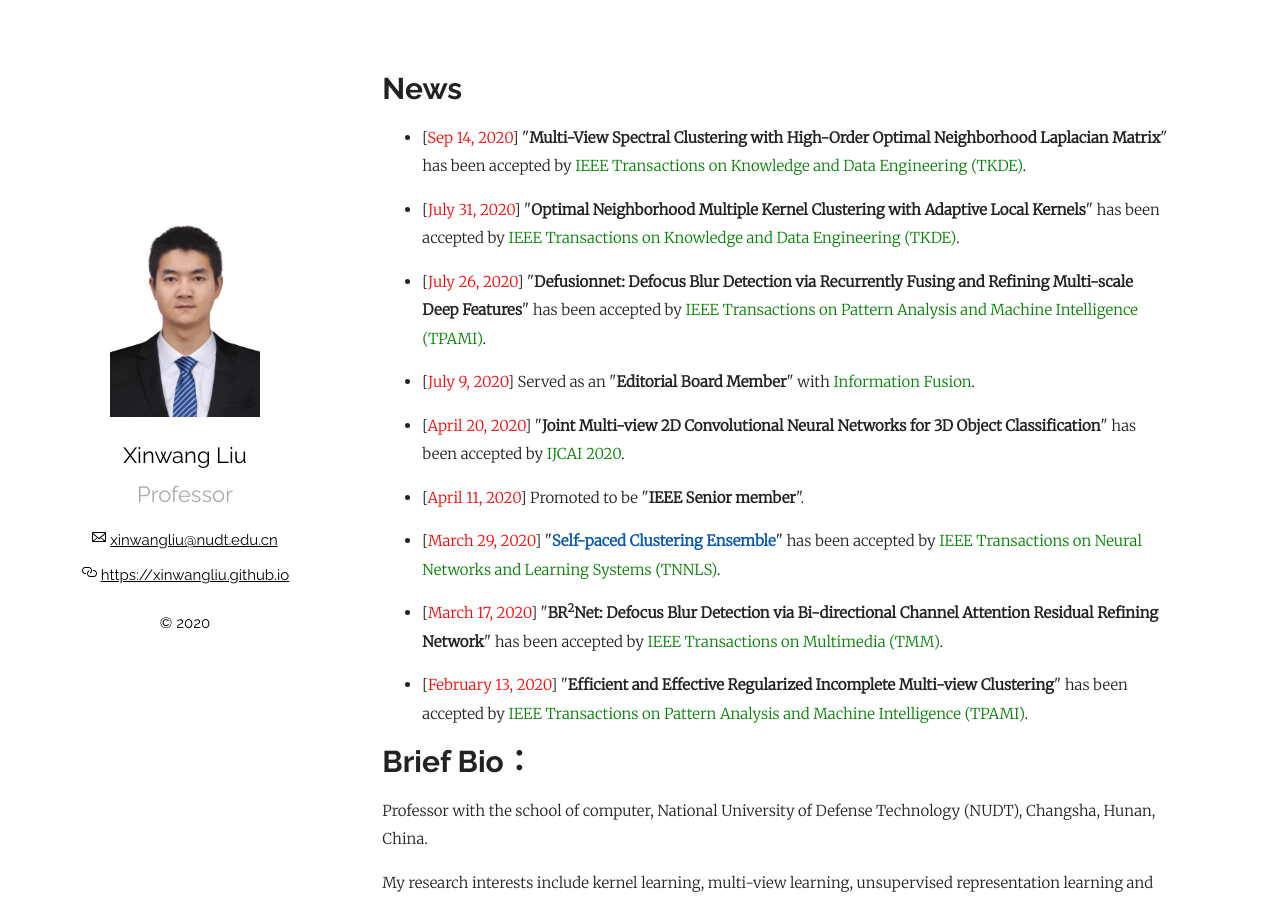
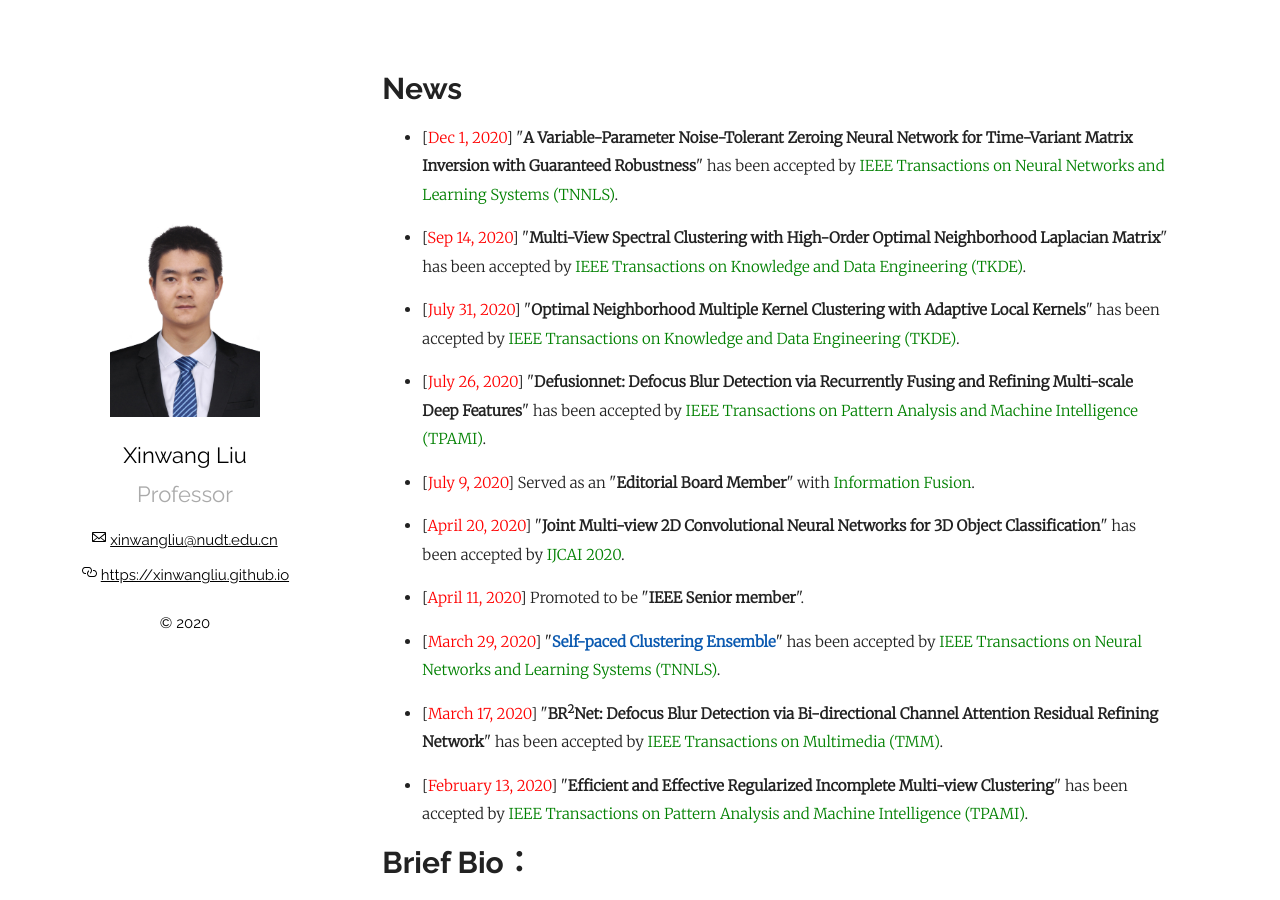
Before and after one commit to wx-liang/xinwangliu.github.io, a Jekyll site: the page built from index.md, in a window 1280 px wide and 900 px high. Built offline with Jekyll 4.4.1, drawn with Linux system fonts in a browser that asks for light colours; our own code applies the rules of GitHub Pages for plain Markdown files.

Commit message:
Update index.md

```diff
--- a/index.md
+++ b/index.md
@@ -4,6 +4,8 @@ layout: page
 ---
 # News
 <ul>
+
+<p style="margin-top: 6px;"><li>[<font color="red">Dec 1, 2020</font>]  "<b>A Variable-Parameter Noise-Tolerant Zeroing Neural Network for Time-Variant Matrix Inversion with Guaranteed Robustness</b>" has been accepted by <font color="green">IEEE Transactions on Neural Networks and Learning Systems (TNNLS)</font>.</li></p>
 
 <p style="margin-top: 6px;"><li>[<font color="red">Sep 14, 2020</font>]  "<b>Multi-View Spectral Clustering with High-Order Optimal Neighborhood Laplacian Matrix</b>" has been accepted by <font color="green">IEEE Transactions on Knowledge and Data Engineering (TKDE)</font>.</li></p>
 
```
